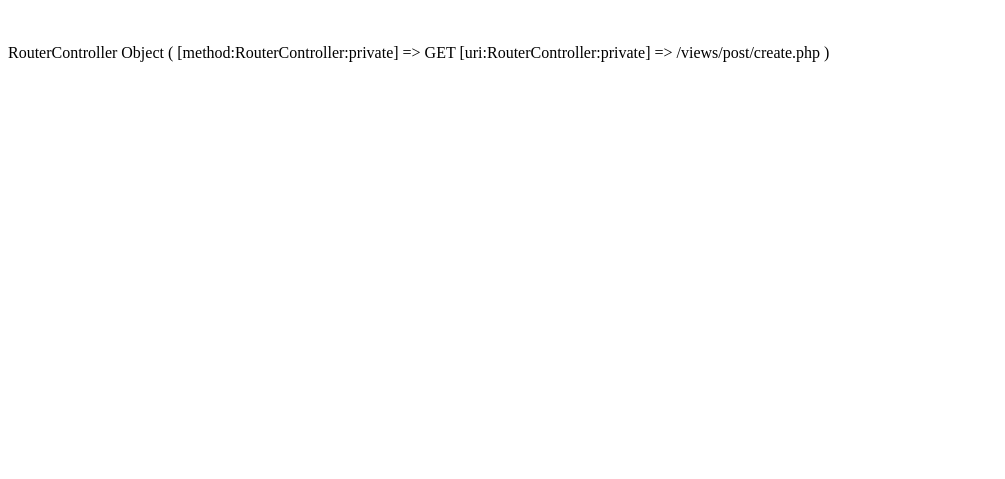
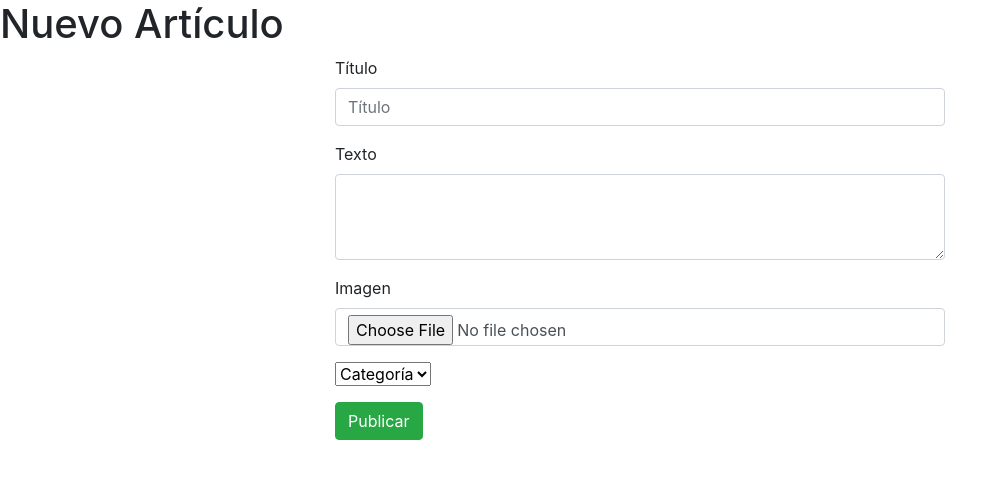
Before and after one commit to AlejandroHdezArroyo/BlogPHP, a PHP site: page /views/post/create.php in a window 1280 px wide. Shown: the top 479 px of the page, without its empty margins (0-1005 px from the left). Run offline with PHP 8.4, Linux system fonts and the light colour scheme.

Commit message:
Inicio creacion articulo
Empieza vista de creación de artículo

```diff
--- a/models/user.class.php
+++ b/models/user.class.php
@@ -163,7 +163,6 @@
             return false;
         }
 
-        //---------------
         public static function userLogout(){
             global $currentUser;
             if(isset($currentUser)){
--- /dev/null
+++ b/views/post/create.php
@@ -0,0 +1,62 @@
+
+<!doctype html>
+<html lang="en">
+  <head>
+    <!-- Required meta tags -->
+    <meta charset="utf-8">
+    <meta name="viewport" content="width=device-width, initial-scale=1, shrink-to-fit=no">
+
+    <!-- Bootstrap CSS -->
+    <link rel="stylesheet" href="https://cdn.jsdelivr.net/npm/bootstrap@4.5.3/dist/css/bootstrap.min.css" integrity="sha384-TX8t27EcRE3e/ihU7zmQxVncDAy5uIKz4rEkgIXeMed4M0jlfIDPvg6uqKI2xXr2" crossorigin="anonymous">
+    <link rel="stylesheet" type="text/css" href="../css/estilos.css">
+    <title>Creación artículo</title>
+  </head>
+  <body>
+
+  <h1>Nuevo Artículo</h1>
+  <div class="container-fluid">
+
+      <div class="row justify-content-center fila">
+
+        <div class="col-6">
+          <form action="" method="POST">
+            <div class="form-group">
+              <label for="Titulo">Título</label>
+              <input type="text" class="form-control" id="Titulo" name="Titulo" placeholder="Título">
+            </div>
+            <div class="form-group">
+              <label for="Texto">Texto</label>
+              <textarea class="form-control" id="texto" name="texto" rows="3"></textarea>
+            </div>
+            <div class="form-group">
+              <label for="formFile" class="form-label">Imagen</label>
+              <input class="form-control" type="file" id="imagen" name="imagen">
+            </div>
+            <div class="form-group">
+                <select class="form-select">
+                    <option selected>Categoría</option>
+                    <option value="1">Uno</option>
+                    <option value="2">Dos</option>
+                    <option value="3">Tres</option>
+                </select>
+            </div>
+
+
+
+            <button type="submit" class="btn btn-success" name="action" value="create">Publicar</button>
+          </form>
+        </div>
+      </div>
+
+
+
+    <!-- Optional JavaScript; choose one of the two! -->
+
+    <!-- Option 1: jQuery and Bootstrap Bundle (includes Popper) -->
+    <script src="https://code.jquery.com/jquery-3.5.1.slim.min.js" integrity="sha384-DfXdz2htPH0lsSSs5nCTpuj/zy4C+OGpamoFVy38MVBnE+IbbVYUew+OrCXaRkfj" crossorigin="anonymous"></script>
+    <script src="https://cdn.jsdelivr.net/npm/bootstrap@4.5.3/dist/js/bootstrap.bundle.min.js" integrity="sha384-ho+j7jyWK8fNQe+A12Hb8AhRq26LrZ/JpcUGGOn+Y7RsweNrtN/tE3MoK7ZeZDyx" crossorigin="anonymous"></script>
+
+
+
+  </body>
+</html>
```
Also changed, not shown: views/web/home.php (+10 -0 lines), controllers/articleController.php (added), models/article.class.php (added), readme.md.
